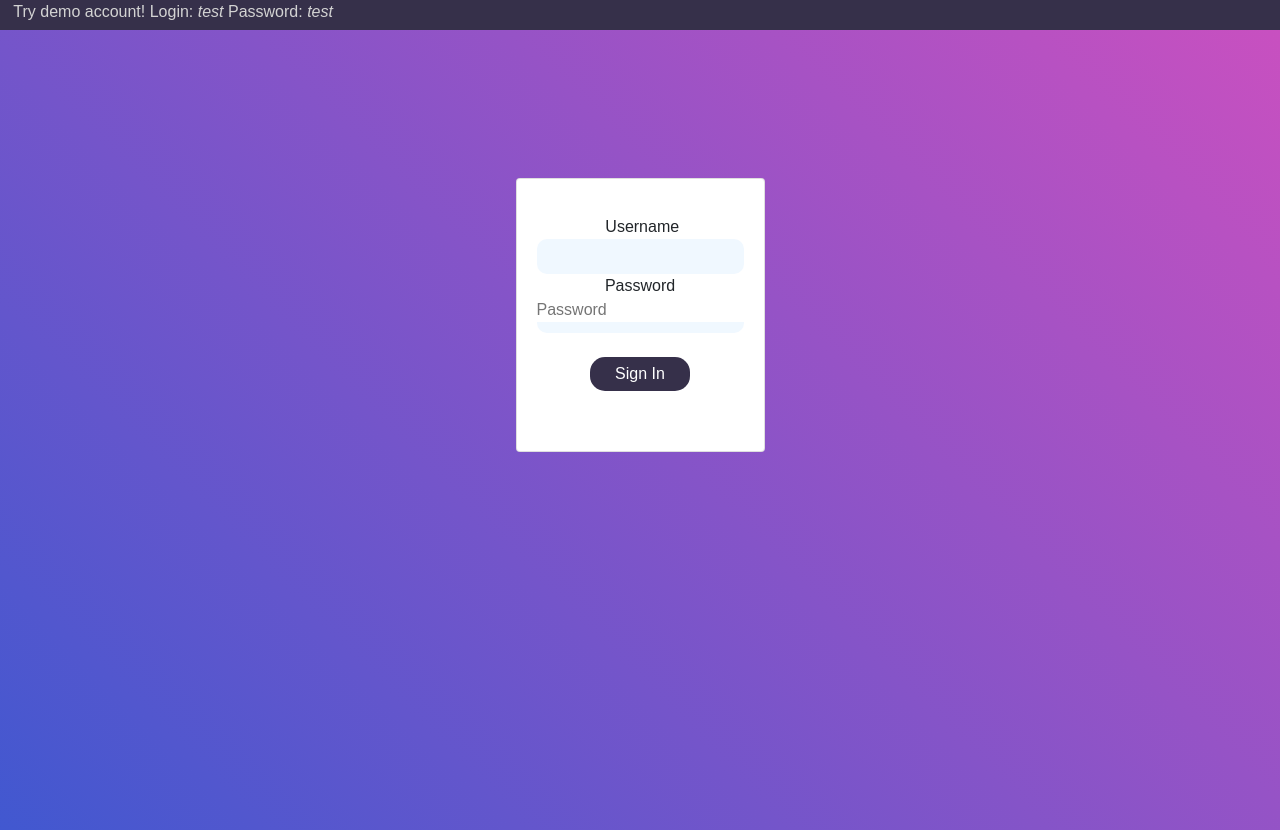
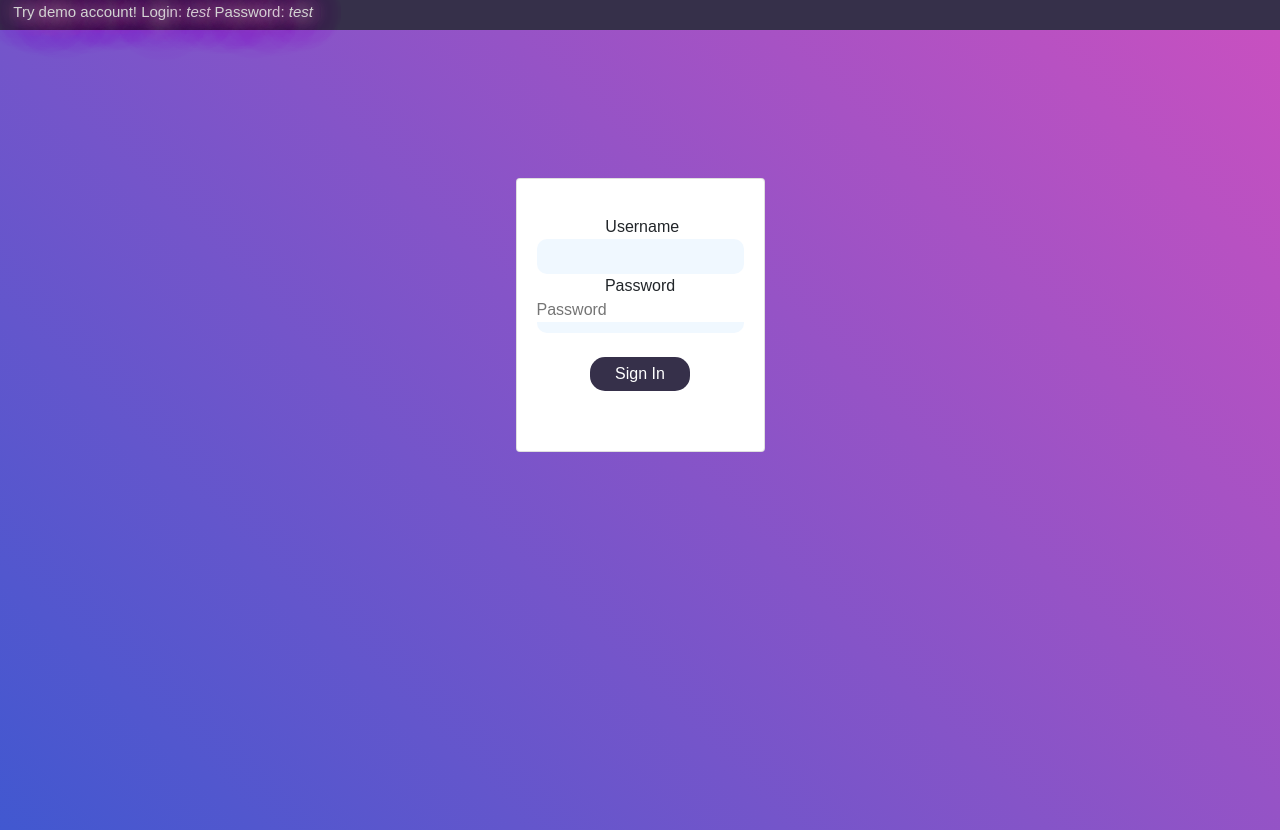
Before and after one commit to mariob0y/URLshortener, a Django app: page /accounts/login/ in a window 1280 px wide. Run offline with Django 3.2, Linux system fonts and the light colour scheme; some libraries are stand-ins or nearby versions.

Commit message:
Updated templates

```diff
--- a/templates/account/login.html
+++ b/templates/account/login.html
@@ -51,9 +51,29 @@
 	<link rel="stylesheet" type="text/css" href=" {% static 'css/main.css' %}">
 <!--===============================================================================================-->
 </head>
+<style>
+
+
+.glow {
+  font-size: 15px;
+  color: #fff;
+  text-align: center;
+  animation: glow 1s ease-in-out infinite alternate;
+}
+
+@-webkit-keyframes glow {
+  from {
+    text-shadow: 0 0 10px #fff, 0 0 20px #fff, 0 0 30px #e60073, 0 0 40px #e60073, 0 0 50px #e60073, 0 0 60px #e60073, 0 0 70px #e60073;
+  }
+
+  to {
+    text-shadow: 0 0 20px #fff, 0 0 30px #ff4da6, 0 0 40px #ff4da6, 0 0 50px #ff4da6, 0 0 60px #ff4da6, 0 0 70px #ff4da6, 0 0 80px #ff4da6;
+  }
+}
+</style>
 <header style='height: 30px;
   background: #36304a;'>
-  &nbsp;&nbsp;&nbsp;<a style='color: lightgrey'>Try demo account! Login: <i>test</i> Password: <i>test</i></a>
+  &nbsp;&nbsp;&nbsp;<a class='glow' style='color: lightgrey'>Try demo account! Login: <i>test</i> Password: <i>test</i></a>
 </header>
 <body>
 
```
